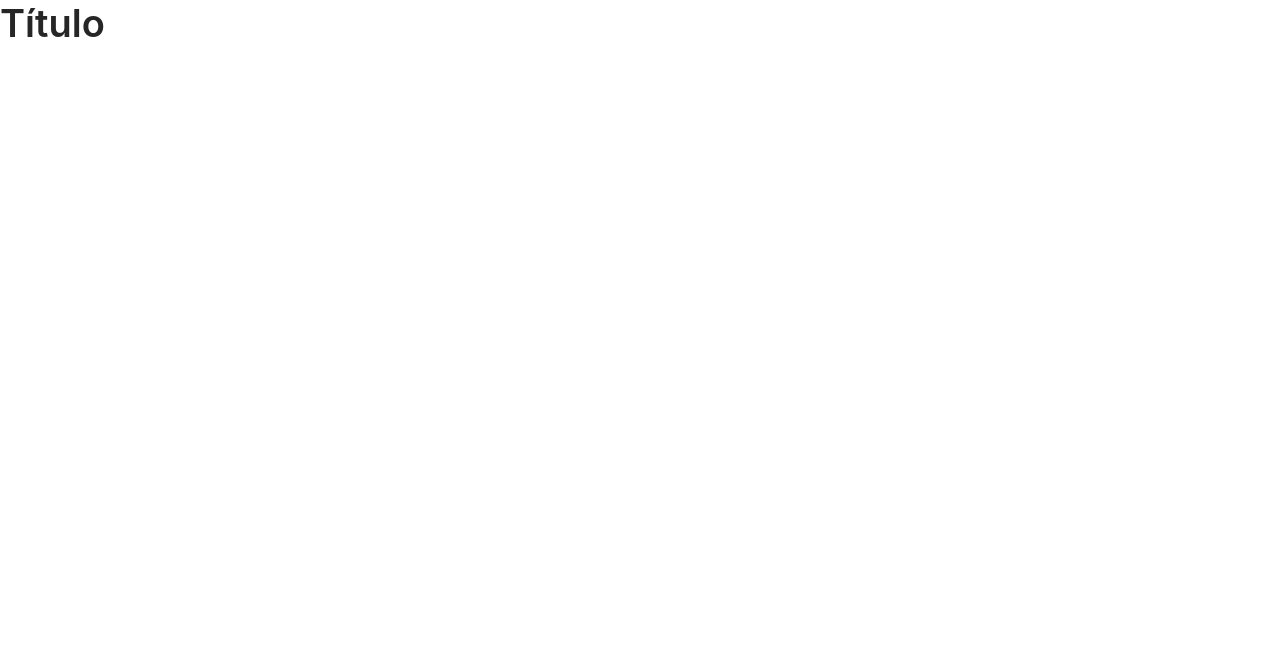
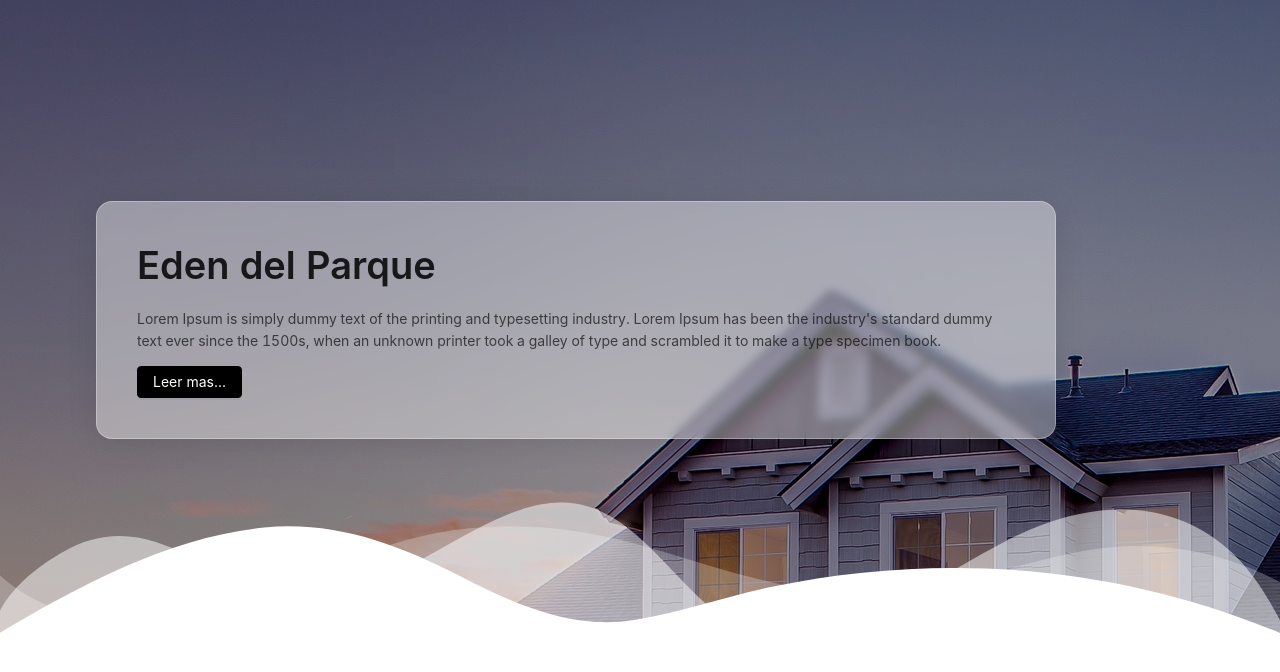
Before and after one commit to devHectorGa/silbe, a Next.js app: page / in a window 1280 px wide. Shown: the top 672 px of the page. Built offline with nearby package versions, Linux system fonts and the light colour scheme.

Commit message:
Hero Component

```diff
--- a/src/components/Hero/Hero.styles.ts
+++ b/src/components/Hero/Hero.styles.ts
@@ -1,3 +1,55 @@
+import { Card } from "antd";
 import styled from "styled-components";
 
-export const HeroContainer = styled.section``;
+export const HeroContainer = styled.section`
+  min-height: 80vh;
+  background-color: #333;
+  background-image: url("./house.jpeg");
+  display: grid;
+  align-items: center;
+  position: relative;
+  padding: 6rem;
+
+  &::before {
+    content: "";
+    position: absolute;
+    top: 0;
+    left: 0;
+    width: 100%;
+    height: 80vh;
+    background-color: rgba(0, 0, 0, 0.4);
+    z-index: 0;
+  }
+`;
+
+export const HeroContent = styled(Card)`
+  max-width: 60rem;
+  padding: 1rem;
+  background: rgba(255, 255, 255, 0.4);
+  border-radius: 16px;
+  box-shadow: 0 4px 30px rgba(0, 0, 0, 0.1);
+  backdrop-filter: blur(5px);
+  -webkit-backdrop-filter: blur(5px);
+  border: 1px solid rgba(255, 255, 255, 0.3);
+`;
+
+export const WaveContainer = styled.div`
+  position: absolute;
+  bottom: 0;
+  left: 0;
+  width: 100%;
+  overflow: hidden;
+  line-height: 0;
+  transform: rotate(180deg);
+`;
+
+export const SVGWave = styled.svg`
+  position: relative;
+  display: block;
+  width: calc(100% + 1.3px);
+  height: 150px;
+
+  .shape-fill {
+    fill: #ffffff;
+  }
+`;
--- a/src/components/Hero/Hero.tsx
+++ b/src/components/Hero/Hero.tsx
@@ -1,10 +1,21 @@
-import { Typography } from "antd";
-import { HeroContainer } from "./Hero.styles";
+import { Button, Typography } from "antd";
+import { HeroContainer, HeroContent } from "./Hero.styles";
+import { Waves } from "./Waves";
 
-export const Hero = () => {
-  return (
-    <HeroContainer>
-      <Typography.Title>Título</Typography.Title>
-    </HeroContainer>
-  );
-};
+const { Title, Paragraph } = Typography;
+
+export const Hero = () => (
+  <HeroContainer>
+    <HeroContent>
+      <Title>Eden del Parque</Title>
+      <Paragraph>
+        Lorem Ipsum is simply dummy text of the printing and typesetting
+        industry. Lorem Ipsum has been the industry&apos;s standard dummy text
+        ever since the 1500s, when an unknown printer took a galley of type and
+        scrambled it to make a type specimen book.
+      </Paragraph>
+      <Button type="primary">Leer mas...</Button>
+    </HeroContent>
+    <Waves />
+  </HeroContainer>
+);
--- /dev/null
+++ b/src/components/Hero/Waves.tsx
@@ -0,0 +1,27 @@
+import { SVGWave, WaveContainer } from "./Hero.styles";
+
+export const Waves = () => (
+  <WaveContainer>
+    <SVGWave
+      data-name="Layer 1"
+      xmlns="http://www.w3.org/2000/svg"
+      viewBox="0 0 1200 120"
+      preserveAspectRatio="none"
+    >
+      <path
+        d="M0,0V46.29c47.79,22.2,103.59,32.17,158,28,70.36-5.37,136.33-33.31,206.8-37.5C438.64,32.43,512.34,53.67,583,72.05c69.27,18,138.3,24.88,209.4,13.08,36.15-6,69.85-17.84,104.45-29.34C989.49,25,1113-14.29,1200,52.47V0Z"
+        opacity=".25"
+        className="shape-fill"
+      ></path>
+      <path
+        d="M0,0V15.81C13,36.92,27.64,56.86,47.69,72.05,99.41,111.27,165,111,224.58,91.58c31.15-10.15,60.09-26.07,89.67-39.8,40.92-19,84.73-46,130.83-49.67,36.26-2.85,70.9,9.42,98.6,31.56,31.77,25.39,62.32,62,103.63,73,40.44,10.79,81.35-6.69,119.13-24.28s75.16-39,116.92-43.05c59.73-5.85,113.28,22.88,168.9,38.84,30.2,8.66,59,6.17,87.09-7.5,22.43-10.89,48-26.93,60.65-49.24V0Z"
+        opacity=".5"
+        className="shape-fill"
+      ></path>
+      <path
+        d="M0,0V5.63C149.93,59,314.09,71.32,475.83,42.57c43-7.64,84.23-20.12,127.61-26.46,59-8.63,112.48,12.24,165.56,35.4C827.93,77.22,886,95.24,951.2,90c86.53-7,172.46-45.71,248.8-84.81V0Z"
+        className="shape-fill"
+      ></path>
+    </SVGWave>
+  </WaveContainer>
+);
```
